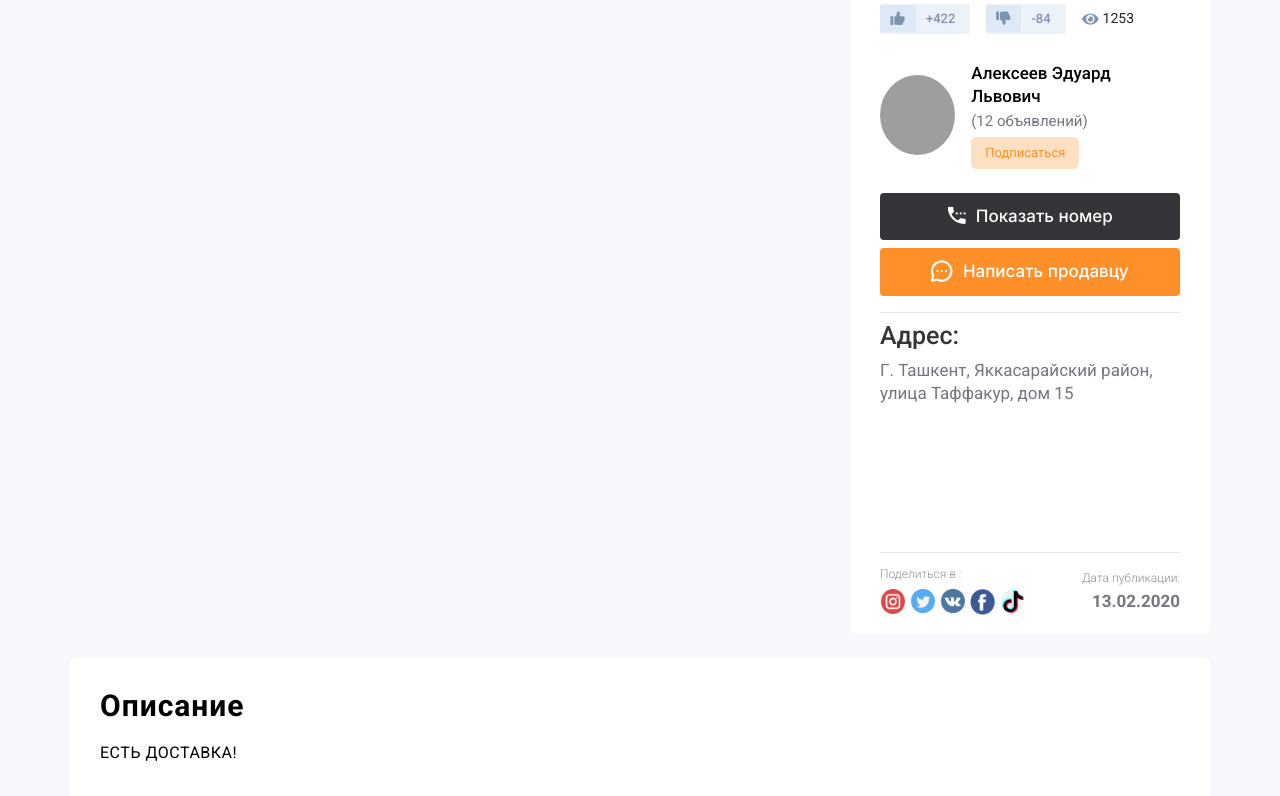
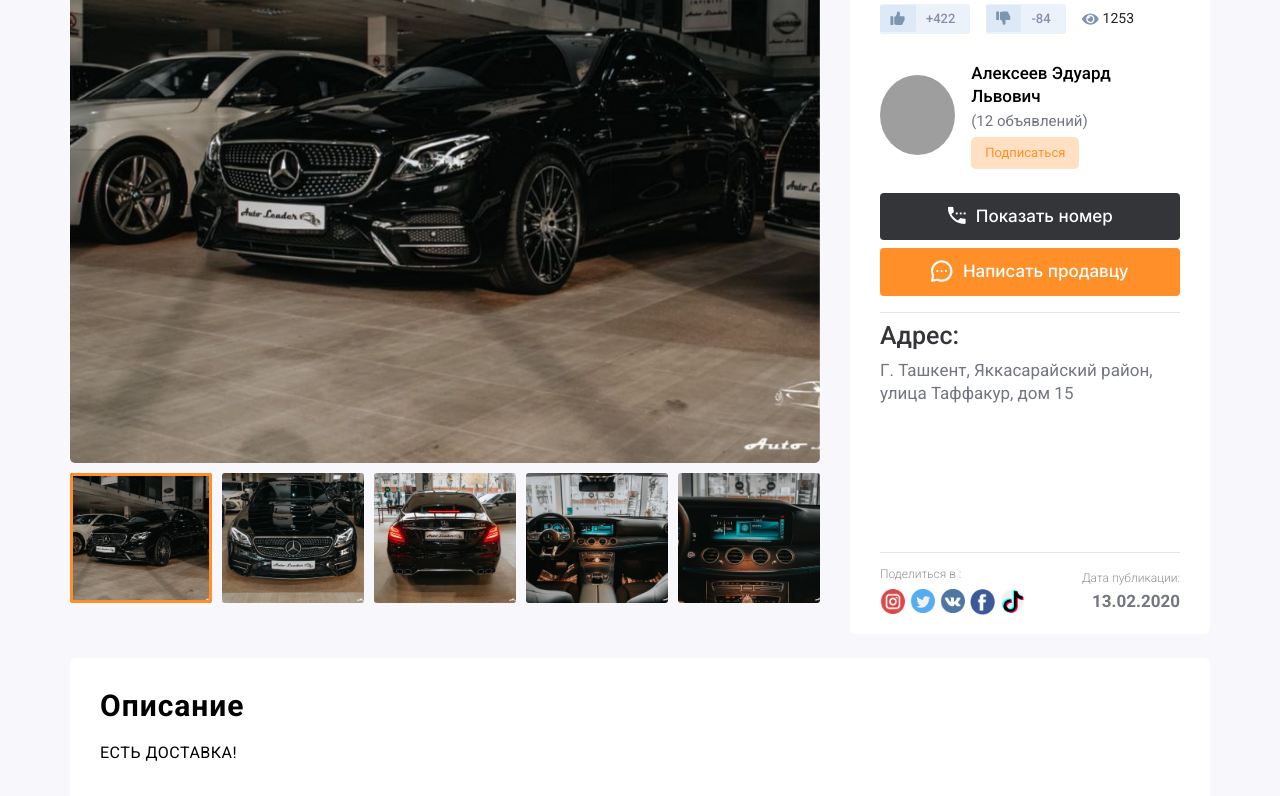
Before and after one commit to bilolisroilovv/imaku, a Vue app: page /product in a window 1280 px wide. Shown: the part 2440-3236 px from the top of the page. Built offline with nearby package versions, Linux system fonts and the light colour scheme; grey boxes are pictures that could not be loaded; what vue-rellax, vue-the-mask, vuesax would draw is missing.

Commit message:
Product Slider added

```diff
--- a/src/App.vue
+++ b/src/App.vue
@@ -686,6 +686,16 @@ body.modal-open {
 .filter_collapse .vs-collapse-item--header {
   padding: 15px 10px!important;
 }
+.vs-dropdown--item {
+  color: #333!important;
+}
+.vs-dropdown--item .vs-dropdown--item-link {
+  transition: all 0.2s!important;
+}
+.vs-dropdown--item .vs-dropdown--item-link:hover {
+  color: var(--main-color)!important;
+  background: rgba(255, 201, 150, 0.377)!important;
+}
 </style>
 
 <script>
--- a/src/components/lite/desktop/Header.vue
+++ b/src/components/lite/desktop/Header.vue
@@ -60,9 +60,21 @@
           <a href="#" class="navbar_top_link">
             Частые вопросы
           </a> <!-- navbar_top_link -->
-          <a href="#" class="navbar_top_link">
-            Русский
-          </a> <!-- navbar_top_link -->
+          <vs-dropdown class="header_lang_link">
+            <a class="navbar_top_link" href="#">
+              Русский
+              <vs-icon class="" icon="expand_more"></vs-icon>
+            </a>
+            <vs-dropdown-menu>
+              <vs-dropdown-item class="navbar_top_link">
+                O'zbekcha
+              </vs-dropdown-item>
+              <vs-dropdown-item class="navbar_top_link">
+                Endglish
+              </vs-dropdown-item>
+            </vs-dropdown-menu>
+          </vs-dropdown>
+
         </div> <!-- d-flex -->
       </div> <!-- navbar_links -->
       <div class="d-flex myalign-items-center justify-content-between">
@@ -178,7 +190,7 @@
 
 <!-------------------------------- START HeaderSlider -------------------------------->
 
-<div class="container">
+<div class="container pt-3">
   <HeaderMainSlider />
 </div><!-- container -->
 
@@ -602,4 +614,18 @@ export default {
     stop-color: #6d5bf5;
   }
 }
+.header_lang_link {
+  display: flex!important;
+  align-items: center!important;
+}
+.header_lang_link .navbar_top_link {
+  display: flex!important;
+  align-items: center!important;
+}
+.header_lang_link .navbar_top_link:hover {
+  color: #000!important;
+}
+.header_lang_link .navbar_top_link i {
+  font-size: 18px;
+}
 </style>
--- a/src/components/lite/desktop/Sliders/HeaderMainSlider.vue
+++ b/src/components/lite/desktop/Sliders/HeaderMainSlider.vue
@@ -1,6 +1,6 @@
 <template>
   <div>
-    <swiper class="swiper main_slider mt-5" :options="mainSliderOption">
+    <swiper class="swiper main_slider" :options="mainSliderOption">
       <swiper-slide class="slide-1 myhover_bg">
         <router-link to="/category" class="mybg_center d-block h-100 w-100"
           :style="{'background-image': 'url(' + require('@/assets/lite/mainslider1.jpg') + ')'}"></router-link>
--- /dev/null
+++ b/src/components/lite/desktop/Sliders/ProductMainSlider.vue
@@ -0,0 +1,161 @@
+<template>
+  <div>
+    <!-- Swiper -->
+      <swiper class="swiper gallery-top bg-white" :options="swiperOptionTop" ref="swiperTop">
+        <swiper-slide
+        class="swiper-slide mybg_center zoom-imgs"
+        :style="{'background-image': 'url(' + require('@/assets/lite/mercedes.jpg') + ')'}"
+        >
+        </swiper-slide>
+        <swiper-slide
+        class="swiper-slide mybg_center zoom-imgs"
+        :style="{'background-image': 'url(' + require('@/assets/lite/mercedes2.jpg') + ')'}"
+        >
+        </swiper-slide>
+        <swiper-slide
+        class="swiper-slide mybg_center zoom-imgs"
+        :style="{'background-image': 'url(' + require('@/assets/lite/mercedes3.jpg') + ')'}"
+        >
+        </swiper-slide>
+        <swiper-slide
+        class="swiper-slide mybg_center zoom-imgs"
+        :style="{'background-image': 'url(' + require('@/assets/lite/mercedes4.jpg') + ')'}"
+        >
+        </swiper-slide>
+        <swiper-slide
+        class="swiper-slide mybg_center zoom-imgs"
+        :style="{'background-image': 'url(' + require('@/assets/lite/mercedes5.jpg') + ')'}"
+        >
+        </swiper-slide>
+        <swiper-slide
+        class="swiper-slide mybg_center zoom-imgs"
+        :style="{'background-image': 'url(' + require('@/assets/lite/mercedes6.jpg') + ')'}"
+        >
+        </swiper-slide>
+        <!-- Add Arrows -->
+        <div class="product_slider_next main_slider_btns flex-center d-flex">
+          <i class="fas fa-chevron-right"></i>
+        </div>
+        <!-- main_slider_next -->
+        <div class="product_slider_prev main_slider_btns flex-center d-flex">
+          <i class="fas fa-chevron-left"></i>
+        </div>
+      </swiper>
+      <swiper class="swiper gallery-thumbs" :options="swiperOptionThumbs" ref="swiperThumbs">
+        <swiper-slide
+        class="gallery-thumb slide mybg_center"
+        id="swiper-slide1"
+        :style="{'background-image': 'url(' + require('@/assets/lite/mercedes.jpg') + ')'}"
+        ></swiper-slide>
+        <swiper-slide
+        class="gallery-thumb slide mybg_center"
+        id="swiper-slide1"
+        :style="{'background-image': 'url(' + require('@/assets/lite/mercedes2.jpg') + ')'}"
+        ></swiper-slide>
+        <swiper-slide
+        class="gallery-thumb slide mybg_center"
+        id="swiper-slide1"
+        :style="{'background-image': 'url(' + require('@/assets/lite/mercedes3.jpg') + ')'}"
+        ></swiper-slide>
+        <swiper-slide
+        class="gallery-thumb swiper-slide mybg_center"
+        id="swiper-slide1"
+        :style="{'background-image': 'url(' + require('@/assets/lite/mercedes4.jpg') + ')'}"
+        ></swiper-slide>
+        <swiper-slide
+        class="gallery-thumb slide mybg_center"
+        id="swiper-slide1"
+        :style="{'background-image': 'url(' + require('@/assets/lite/mercedes5.jpg') + ')'}"
+        ></swiper-slide>
+        <swiper-slide
+        class="gallery-thumb slide mybg_center"
+        id="swiper-slide1"
+        :style="{'background-image': 'url(' + require('@/assets/lite/mercedes6.jpg') + ')'}"
+        ></swiper-slide>
+      </swiper> <!-- gallery-thumbs -->
+  </div>
+</template>
+
+<script>
+import { Swiper, SwiperSlide } from 'vue-awesome-swiper'
+import 'swiper/css/swiper.css'
+
+export default {
+  name: 'ProductMainSlider',
+  components: {
+    Swiper,
+    SwiperSlide
+  },
+  data () {
+    return {
+      swiperOptionTop: {
+        effect: 'fade',
+        navigation: {
+          nextEl: '.product_slider_next',
+          prevEl: '.product_slider_prev'
+        }
+      },
+      swiperOptionThumbs: {
+        spaceBetween: 10,
+        slidesPerView: 5,
+        freeMode: true,
+        watchSlidesVisibility: true,
+        watchSlidesProgress: true
+      }
+    }
+  },
+  mounted () {
+    this.$nextTick(() => {
+      const swiperTop = this.$refs.swiperTop.$swiper
+      const swiperThumbs = this.$refs.swiperThumbs.$swiper
+      swiperTop.controller.control = swiperThumbs
+      swiperThumbs.controller.control = swiperTop
+    })
+  }
+}
+</script>
+
+<style lang="scss">
+.gallery-top {
+  height: 600px;
+  width: 100%;
+  border-radius: 5px;
+}
+
+.gallery-thumbs {
+  height: 150px;
+  box-sizing: border-box;
+  padding: 10px 0;
+}
+
+.gallery-thumbs .swiper-slide {
+  width: 25%;
+  height: 100%;
+  cursor: pointer;
+  opacity: 1;
+  border-radius: 3px!important;
+  overflow: hidden;
+}
+
+.gallery-thumbs .swiper-slide-active {
+  -webkit-box-shadow: inset 0px 0px 0px 3px var(--main-color);
+  -moz-box-shadow: inset 0px 0px 0px 3px var(--main-color);
+  box-shadow: inset 0px 0px 0px 3px var(--main-color);
+  opacity: 1;
+}
+
+.product_slider_next {
+  top: 50%;
+  right: -50px;
+}
+.product_slider_prev {
+  top: 50%;
+  left: -50px;
+}
+.gallery-top:hover .product_slider_prev {
+  left: 25px;
+}
+.gallery-top:hover .product_slider_next {
+  right: 25px;
+}
+</style>
--- a/src/views/lite/desktop/ProductPage.vue
+++ b/src/views/lite/desktop/ProductPage.vue
@@ -33,13 +33,13 @@
 
               <nav aria-label="breadcrumb">
                 <ol class="breadcrumb mb-0 p-0">
-                  <li class="breadcrumb-item"><a href="/">Главная</a></li>
+                  <li class="breadcrumb-item"><router-link to="/">Главная</router-link></li>
                   <span class="mx-2 px-1">/</span>
-                  <li class="breadcrumb-item"><a href="#">Автомобили</a></li>
+                  <li class="breadcrumb-item"><router-link to="/category">Автомобили</router-link></li>
                   <span class="mx-2 px-1">/</span>
-                  <li class="breadcrumb-item"><a href="#">Легковые автомобили</a></li>
+                  <li class="breadcrumb-item"><router-link to="/category">Легковые автомобили</router-link></li>
                   <span class="mx-2 px-1">/</span>
-                  <li class="breadcrumb-item"><a href="#">Mercedes</a></li>
+                  <li class="breadcrumb-item"><router-link to="/category">Mercedes</router-link></li>
                   <span class="mx-2 px-1">/</span>
                   <li class="breadcrumb-item active" aria-current="page">Mercedes Benz E-53</li>
                 </ol>
@@ -55,7 +55,8 @@
 
         <div class="row mt-4">
           <div class="col-md-8">
-          </div>
+            <ProductMainSlider />
+          </div> <!-- col-md-8 -->
 
           <div class="col-md-4">
             <div class="bg-white product_sidebar">
@@ -856,12 +857,14 @@
 <script>
 import Header2 from '@/components/lite/desktop/Header2'
 import ToggleFavorite from '@/components/lite/desktop/ToggleFavorite'
+import ProductMainSlider from '@/components/lite/desktop/Sliders/ProductMainSlider'
 
 export default {
   name: 'ProductPage',
   components: {
     Header2,
-    ToggleFavorite
+    ToggleFavorite,
+    ProductMainSlider
   },
   data () {
     return {
```
